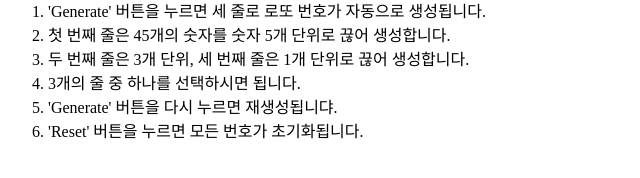
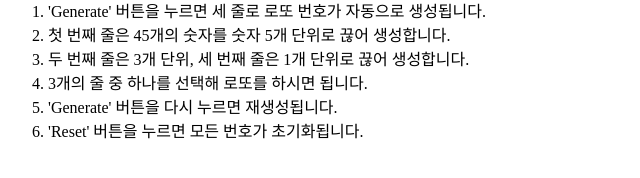
Before and after one commit to jkfuture1213/LottoNumberGenerator-web, a plain HTML site: page index.html in a window 1280 px wide. Shown: the part 356-534 px from the top of the page, 0-640 px from the left. Drawn offline with Linux system fonts and the light colour scheme.

Commit message:
Add files via upload
오류 수정

```diff
--- a/index.html
+++ b/index.html
@@ -48,8 +48,8 @@
         <li>'Generate' 버튼을 누르면 세 줄로 로또 번호가 자동으로 생성됩니다.</li>
         <li>첫 번째 줄은 45개의 숫자를 숫자 5개 단위로 끊어 생성합니다.</li>
         <li>두 번째 줄은 3개 단위, 세 번째 줄은 1개 단위로 끊어 생성합니다.</li>
-        <li>3개의 줄 중 하나를 선택하시면 됩니다.</li>
-        <li>'Generate' 버튼을 다시 누르면 재생성됩니댜.</li>
+        <li>3개의 줄 중 하나를 선택해 로또를 하시면 됩니다.</li>
+        <li>'Generate' 버튼을 다시 누르면 재생성됩니다.</li>
         <li>'Reset' 버튼을 누르면 모든 번호가 초기화됩니다.</li>
     </ol>
     <style>
```
